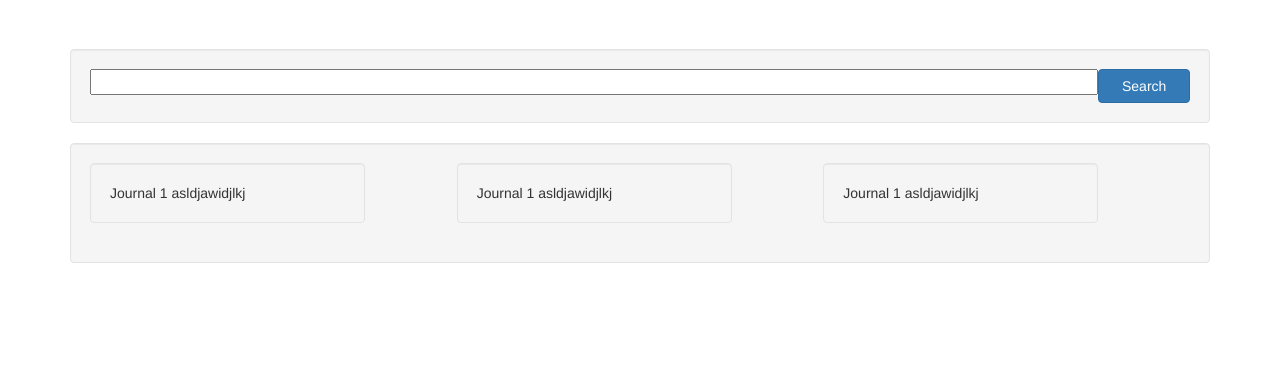
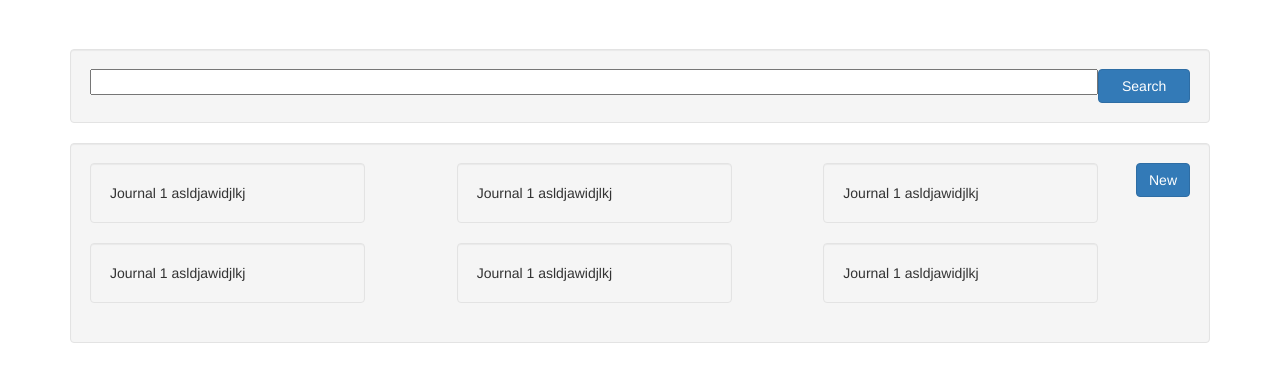
Before and after one commit to qoharu/els, a CodeIgniter app: page /els/journal in a window 1280 px wide. Shown: the part 51-433 px from the top of the page. Run offline with CodeIgniter, Linux system fonts and the light colour scheme; data comes from the database, SQL or seed files in the repository; tables that the repository leaves empty hold one stand-in row (values such as "Sample post"); some libraries are stand-ins or nearby versions.

Commit message:
update journal

```diff
--- a/application/controllers/Account.php
+++ b/application/controllers/Account.php
@@ -24,7 +24,11 @@ class Account extends CI_Controller
 		$data['password'] = md5($this->input->post('password'));
 		$validasi = $this->Account_model->validate($data);
 		if ($validasi) {
-			redirect('home');
+			if ($this->session->userdata('level')=='admin') {
+				redirect('admin');
+			}else{
+				redirect('home/dash');
+			}
 
 		}else{
 			redirect('account/login');
--- a/application/controllers/Home.php
+++ b/application/controllers/Home.php
@@ -10,6 +10,10 @@ class Home extends CI_Controller
 		$this->load->view('home');
 	}
 
+	public function dash(){
+		$this->load->view('dash');
+	}
+
 	public function about(){
 		echo "about";
 	}
--- a/application/controllers/Journal.php
+++ b/application/controllers/Journal.php
@@ -6,14 +6,40 @@
 class Journal extends CI_Controller
 {
 
+	function __construct()
+		{
+			parent::__construct();
+			$this->load->model("Journal_model");
+		}
 
 	public function index(){
-		$this->load->view('journal');
+		$data['listjournal'] = $this->Journal_model->listjournal();
+
+		$this->load->view('journal', $data);
 	}
 
 
 	public function post_new(){
+		// Ambil data POST dari form
+		$data['title'] = $this->input->post('title');
+		$data['desc'] = $this->input->post('description');
+		$data['dir'] = $this->input->post('directorate');
+		$data['file'] = $_FILES['file']; // Ambil atribut file
 
+		// Kirim data ke fungsi upload pada model Journal_model
+		$hasil = $this->Journal_model->upload($data);
+
+		// Jika upload berhasil, maka ....
+		if ($hasil) {
+			echo "true";
+		}else{
+			echo "false";
+		}
+	}
+
+	public function newpost(){
+		$data['directorate'] = $this->Journal_model->getDirectorate();
+		$this->load->view('journal_new', $data);
 	}
 
 	public function browse($page){
--- a/application/models/Journal_model.php
+++ b/application/models/Journal_model.php
@@ -5,8 +5,36 @@
 class Journal_model extends CI_Model
 {
 
-	function __construct(argument)
-	{
-		# code...
+	function upload($data){
+		$uid = $this->session->userdata('uid');
+		$dir = $data['dir'];
+		$desc = $data['desc'];
+		$title = $data['title'];
+
+		$filename = md5(microtime()).basename($data["file"]["name"]);
+		$target_file = "uploads/".$filename;
+
+		if (move_uploaded_file($data["file"]["tmp_name"], $target_file)){
+			$kirim = $this->db->query("INSERT INTO journal (id_user, id_directorate, title, description, file)
+				VALUES ('$uid','$dir', '$title', '$desc', '$filename' ) ");
+			if ($kirim) {
+				return true;
+			}else{
+				return false;
+			}
+		}else{
+			return false;
+		}
+
+	}
+
+	function listJournal(){
+		return $this->db->query(" SELECT * FROM journal, directorate, user
+			WHERE journal.id_directorate = directorate.id_directorate
+				AND user.id_user = journal.id_user");
+	}
+
+	function getDirectorate(){
+		return $this->db->query(" SELECT id_directorate, directorate_name FROM directorate")->result();
 	}
 }
--- /dev/null
+++ b/application/views/dash.php
@@ -0,0 +1,4 @@
+<a href=" <?php echo site_url('groupdiscussion') ?>">Group Discussion</a> <br>
+<a href="<?php echo site_url('cop') ?>">COP</a> <br>
+<a href="<?php echo site_url('course') ?>">Course</a> <br>
+<a href="<?php echo site_url('journal') ?>">Journal</a> <br>
--- a/application/views/journal.php
+++ b/application/views/journal.php
@@ -1,7 +1,7 @@
 <!DOCTYPE html>
 <html lang="en">
 	<head>
-		<title>Sign Up</title>
+		<title>Journal</title>
 		<meta charset="utf-8">
 		<meta name="viewport" content="width=device-width, initial-scale=1">
 		<link href="<?php echo base_url('assets/css/bootstrap.min.css') ?>" rel="stylesheet">
@@ -39,7 +39,18 @@
 						<input type="text" class="input col-md-11"></input>
 						<button class="btn col-md-1 btn-primary">Search</button>
 					</div>
+
 					<div  class="col-md-12 well">
+						<a href="<?php echo site_url('journal/newpost') ?>" class="btn btn-primary pull-right">New</a>
+						<div class="col-md-3  well">
+							Journal 1 asldjawidjlkj
+						</div>
+						<div class="col-md-3 col-md-offset-1 well">
+							Journal 1 asldjawidjlkj
+						</div>
+						<div class="col-md-3 col-md-offset-1 well">
+							Journal 1 asldjawidjlkj
+						</div>
 						<div class="col-md-3  well">
 							Journal 1 asldjawidjlkj
 						</div>
```
Also changed, not shown: application/views/journal_new.php (added, +23 -0 lines), 2 other files.
